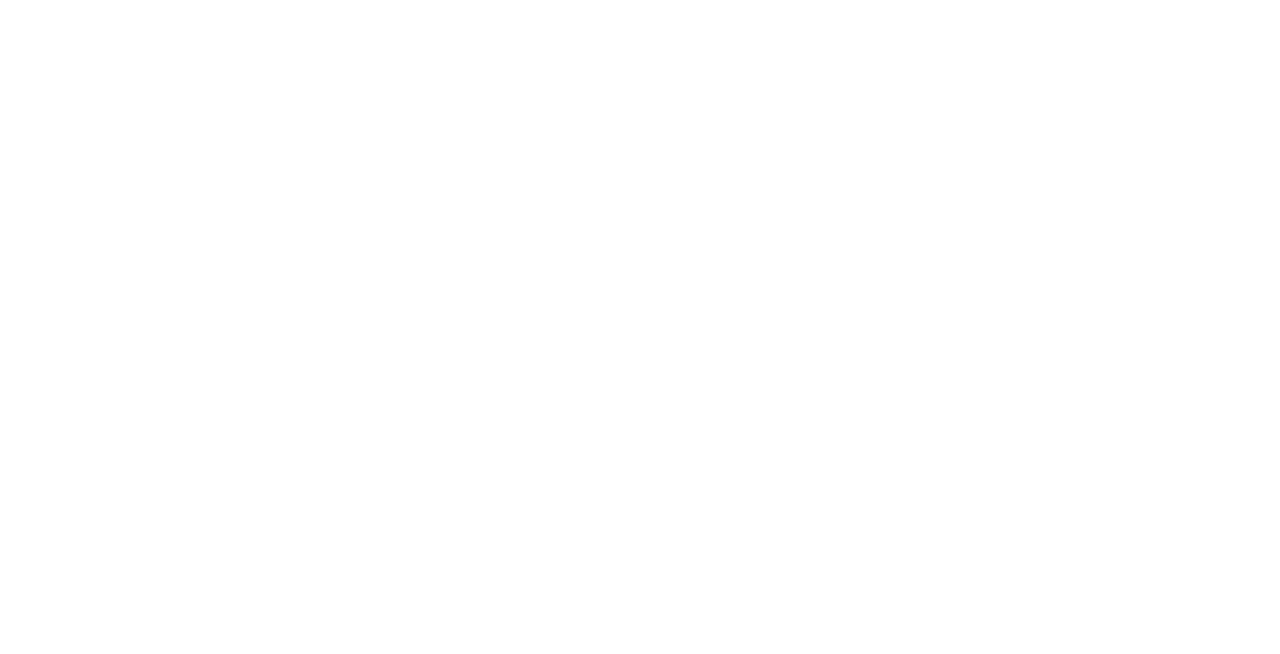
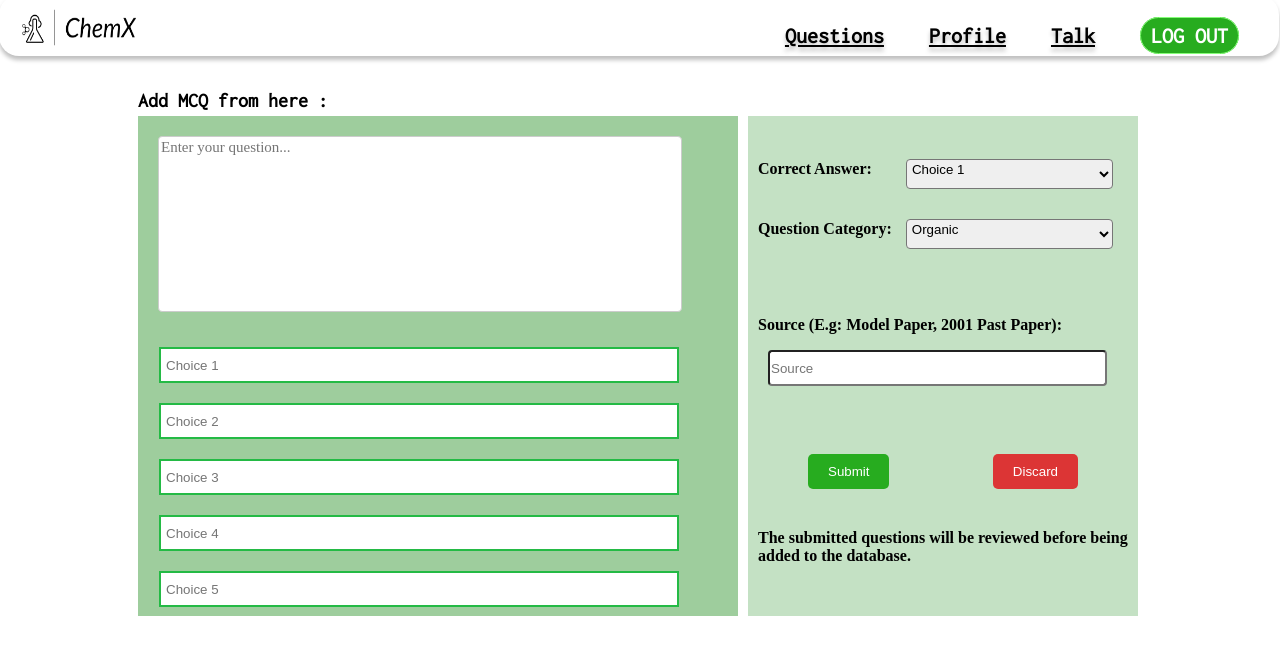
Before and after one commit to imansha27/Mcq-app, a plain HTML site: page Application/Client_side/t-home.html in a window 1280 px wide. Drawn offline with Linux system fonts and the light colour scheme; a web font is replaced by a local one.

Commit message:
teacher profile and add question page
made the frontends of teacher peofile page and a page for teachers to add questions to the database

```diff
--- a/Application/Client_side/components/navbar_after_login.html
+++ b/Application/Client_side/components/Teacher_navbar.html
@@ -5,7 +5,7 @@
     <meta name="viewport" content="width=device-width, initial-scale=1.0">
 
     <link rel="stylesheet" href="../styles/navbar.css">
-    <!-- Other head elements -->
+
 </head>
 <body>
     <nav class="navbar">
@@ -13,9 +13,9 @@
             <img src="./images/logo.png" alt="Logo">
         </div>
         <ul class="navbar-links">
-            <li><a id="lnk" href="s-home.html">Quiz</a></li>
-            <li><a id="lnk" href="s-profile.html">Profile</a></li>
-            <li><a id="lnk" href="chat.html">Chat</a></li>
+            <li><a id="lnk" href="t-home.html">Questions</a></li>
+            <li><a id="lnk" href="t-profile.html">Profile</a></li>
+            <li><a id="lnk" href="chat.html">Talk</a></li>
             <li id="login-btn"><a href="index.html">LOG OUT</a></li>
         </ul>
     </nav>
--- a/Application/Client_side/styles/navbar.css
+++ b/Application/Client_side/styles/navbar.css
@@ -36,7 +36,7 @@
 }
 
 .navbar-links li {
-    margin-right: 50px; /* Adjust the spacing between links */
+    margin-right: 45px; /* Adjust the spacing between links */
 }
 
 .navbar-links a {
--- /dev/null
+++ b/Application/Client_side/styles/t-home.css
@@ -0,0 +1,160 @@
+@import url('https://fonts.googleapis.com/css2?family=IM+Fell+DW+Pica+SC&display=swap');
+@import url('https://fonts.googleapis.com/css2?family=IM+Fell+DW+Pica+SC&family=Inconsolata&display=swap');
+
+.t-container {
+    margin: 0;
+    left: 130px;
+    position: relative;
+    margin-top: 5px;
+    height: 500px;
+    width: 1000px;
+    display: flex; /* Added */
+}
+
+.quest {
+    width: 60%;
+    height: 100%;
+    background-color: #9ecd9d;
+    margin-right: 10px; /* Added */
+}
+
+.fields {
+    width: 40%;
+    height: 100%;
+    background-color: #c4e1c4;
+}
+
+
+.choice-row {
+    margin: 10px;
+    display: flex;
+
+}
+
+.choices {
+    display: flex;
+    flex-direction: column;
+    width: 90%;
+    padding: 1px;
+    height: 30px;
+    border-radius: 4px;
+    vertical-align: top;
+    margin-left: 10px;
+
+
+}
+
+.choices input[type="text"] {
+    width: 100%;
+    padding: 5px;
+    border: 2px solid #24ba45;
+    height: 22px;
+}
+
+
+
+.choice-row2{
+    margin: 10px;
+    display: flex;
+
+}
+
+h3{
+    font-family: 'IM FELL DW Pica SC';
+ font-size: 16px;
+}
+
+
+
+#corr{
+    display: flex;
+    flex-direction: column;
+    width: 56%;
+    padding: 1px;
+    height: 30px;
+    margin-top: 15px;
+    border-radius: 4px;
+    vertical-align: top;
+    margin-left: 10px;
+}
+
+.input-box {
+    width: 748px;
+    height: 220px;
+}
+
+textarea {
+
+    margin-left: 20px;
+    margin-top: 20px;
+    margin-bottom: 20px;
+    width: 70%;
+    font-family: 'IM FELL DW Pica SC';
+    font-weight: 400;
+    font-size: 15px;
+    resize: none;
+    border: 1px solid #ccc;
+    border-radius: 4px; /* Rounded borders */
+    box-sizing: border-box; /* Include padding and border in total width/height */
+}
+
+#source{
+        display: flex;
+        flex-direction: column;
+        width: 90%;
+        padding: 1px;
+        height: 30px;
+        border-radius: 4px;
+        vertical-align: top;
+        margin-left: 10px;
+
+}
+
+#source input[type="text"] {
+    width: 100%;
+    padding: 5px;
+    border: 2px solid #24ba45;
+    height: 22px;
+}
+
+
+#source input::placeholder {
+
+    font-size: 18px;
+    padding-left: 10px;
+
+}
+
+.button-container {
+    display: flex;
+    justify-content: space-between;
+    margin: 40px;
+    margin-left: 60px;
+    margin-right: 60px;
+}
+.button-container button {
+    padding: 10px 20px;
+    border: none;
+    border-radius: 5px;
+    cursor: pointer;
+    color: white;
+}
+.button-container button:hover {
+    box-shadow: 0px 4px 4px rgba(0, 0, 0, 0.25);
+}
+
+#sub {
+    background-color: #27AC1F; /* Blue */
+}
+#dele {
+    background-color: rgb(220, 53, 53); /* Red */
+}
+h1{
+    text-align:left;
+    margin-top:90px;
+    margin-bottom: 0px;
+    margin-left: 130px;
+    font-family: 'Inconsolata', monospace;
+    font-weight: 700;
+    font-size: 20px;
+}
--- a/Application/Client_side/t-home.html
+++ b/Application/Client_side/t-home.html
@@ -0,0 +1,95 @@
+<!DOCTYPE html>
+<html lang="en">
+  <head>
+    <meta charset="UTF-8" />
+    <meta name="viewport" content="width=device-width, initial-scale=1.0" />
+    <link rel="stylesheet" href="styles/t-home.css" />
+    <link rel="stylesheet" href="styles/navbar.css" />
+    <title>Add Questions</title>
+  </head>
+  <body>
+    <div class="h-container">
+      <div class="navbar-container" id="navbarContainer"></div>
+    </div>
+    <h1>Add MCQ from here :</h1>
+    <div class="t-container">
+
+      <div class="quest">
+        <div class="input-box">
+          <textarea
+            placeholder="Enter your question..."
+            rows="10"
+            cols="50"
+          ></textarea>
+        </div>
+        <div class="choices">
+          <div class="choice-row">
+            <input type="text" placeholder="Choice 1" />
+          </div>
+          <div class="choice-row">
+            <input type="text" placeholder="Choice 2" />
+          </div>
+          <div class="choice-row">
+            <input type="text" placeholder="Choice 3" />
+          </div>
+          <div class="choice-row">
+            <input type="text" placeholder="Choice 4" />
+          </div>
+          <div class="choice-row">
+            <input type="text" placeholder="Choice 5" />
+          </div>
+        </div>
+      </div>
+      <div class="fields">
+        <br />
+        <div class="choice-row2">
+          <h3>Correct Answer:</h3>
+          &nbsp;&nbsp;&nbsp;&nbsp;&nbsp;&nbsp;
+          <select id="corr" name="correct">
+            <option value="1">Choice 1</option>
+            <option value="2">Choice 2</option>
+            <option value="3">Choice 3</option>
+            <option value="4">Choice 4</option>
+            <option value="5">Choice 5</option>
+          </select>
+        </div>
+
+        <div class="choice-row2">
+          <h3>Question Category:</h3>
+          &nbsp;
+          <select id="corr" name="cat">
+            <option value="o">Organic</option>
+            <option value="i">Inorganic</option>
+            <option value="p">Physical</option>
+          </select>
+        </div>
+        <br />
+        <br />
+        <h3 style="padding-left: 10px">
+          Source (E.g: Model Paper, 2001 Past Paper):
+        </h3>
+
+        <div class="choice-row">
+          <input id="source" type="text" placeholder="Source" />
+        </div>
+        <br />
+        <div class="button-container">
+          <button type="submit" id="sub">Submit</button>
+          <button type="button" id="dele">Discard</button>
+        </div>
+        <h3 style="padding-left: 10px">The submitted questions will be reviewed before being added to the database.</h3>
+      </div>
+    </div>
+    <script>
+      // Fetch and inject navbar contents
+      fetch("./components/Teacher_navbar.html")
+        .then((response) => response.text())
+        .then((html) => {
+          document.getElementById("navbarContainer").innerHTML = html;
+        })
+        .catch((error) =>
+          console.error("Error fetching navbar content:", error)
+        );
+    </script>
+  </body>
+</html>
```
Also changed, not shown: Application/Client_side/styles/t-profile.css (added, +46 -0 lines), Application/Client_side/t-profile.html (+43 -0 lines).
